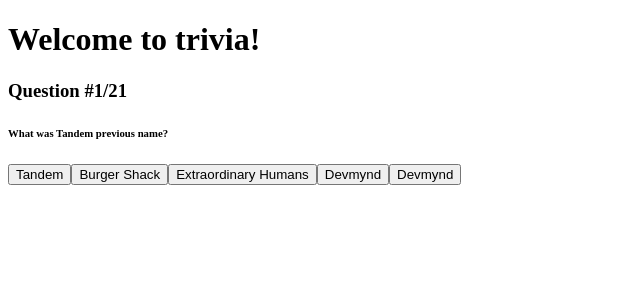
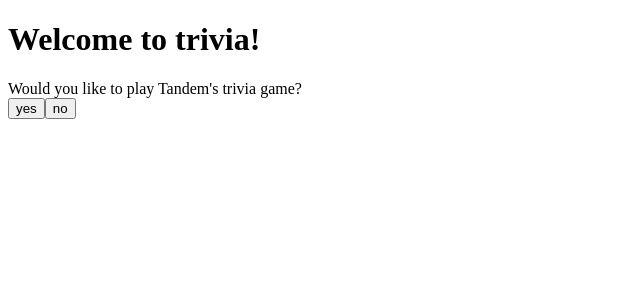
Before and after one commit to erinleeds11/tandem-code-challenge, a React (Create React App) app: page / in a window 1280 px wide. Shown: the top 300 px of the page, without its empty margins (0-640 px from the left). Built offline with nearby package versions, Linux system fonts and the light colour scheme.

Commit message:
ternary operator in return statement

```diff
--- a/src/App.js
+++ b/src/App.js
@@ -1,56 +1,70 @@
 import React, { useState } from 'react';
+import { useEffect } from 'react';
 import triviaQs from "./questions/Apprentice_TandemFor400_Data.json";
-// export default function Homepage() {
-//     const [playStatus, setPlayStatus] = useState(false);
 
-//     return (
-//         <div>Hi</div>
-//     )
+for (let i in triviaQs) {
+    let options = triviaQs[i].incorrect;
+    options.push(triviaQs[i].correct);
+    console.log(options);
+    triviaQs[i].allOptions = options;
+}
 
-
-// }
 export default function App() {
 
     const [currentQ, setCurrentQ] = useState(0);
-    const [playStatus, setPlayStatus] = useState(false);
+    const [numCorrect, setNumCorrect] = useState(0);
+    const [finalResults, displayFinalResults] = useState(false);
+    const [welcomeScreen, setWelcomeScreen] = useState(true);
 
-    // const allOptions = [];
-    for (let i in triviaQs) {
-        // triviaQs[i].allOptions = .push(triviaQs[i].correct)
-        let options = triviaQs[i].incorrect
-        options.push(triviaQs[i].correct)
-        // console.log(options)
-        triviaQs[i].allOptions = options;
-        options = '';
+    const handleWelcomeScreen = (value) => {
+        if (value == "yes") {
+            setWelcomeScreen(false);
+        }
 
     }
 
     const handleUserAnswer = (answerClicked) => {
         if (answerClicked == triviaQs[currentQ].correct) {
-            alert("correct");
+            // alert("correct");
+            setNumCorrect(numCorrect+1);
         } else {
-            alert("incorrect")
+            // alert("incorrect")
+        }
+
+        const nextQ = currentQ + 1
+        if (nextQ < triviaQs.length) {
+            setCurrentQ(currentQ+1)
+        } else {
+            displayFinalResults(true)
         }
 
 
     }
+
     return (
         <div>
-            <h1 id="welcome">Welcome to trivia!</h1>
+            {welcomeScreen? (
+            <div>
+                <h1 id="welcome">Welcome to trivia!</h1>
+                    <div>Would you like to play Tandem's trivia game?</div>
+                        <button id="yes" value="yes" onClick={(e)=> handleWelcomeScreen(e.target.value)}>yes</button>
+                        <button  id="yes" value="no" onClick={(e)=> handleWelcomeScreen(e.target.value)}>no</button>
 
+            </div>
+            ) : (
             <div className="question-box">
-                <h3>Question #{currentQ+1}/{triviaQs.length}</h3>
+                <h3>Question {currentQ+1}/{triviaQs.length}</h3>
                 <h6>{triviaQs[currentQ].question}</h6>
-                <div className="show-options">
+                <ul className="show-options">
                     {triviaQs[currentQ].allOptions.map(allOptions => (
-                        <button onClick={() => handleUserAnswer(allOptions)}>{allOptions}</button>
+                        <li><button onClick={() => handleUserAnswer(allOptions)}>{allOptions}</button></li>
                     ))}
+                </ul>
 
+            </div>
+            )}
+            <div>{finalResults ? <p>Results: {numCorrect}/{triviaQs.length}</p> : null}</div>
 
-
-
-                </div>
-            </div>
         </div>
 
 
```
